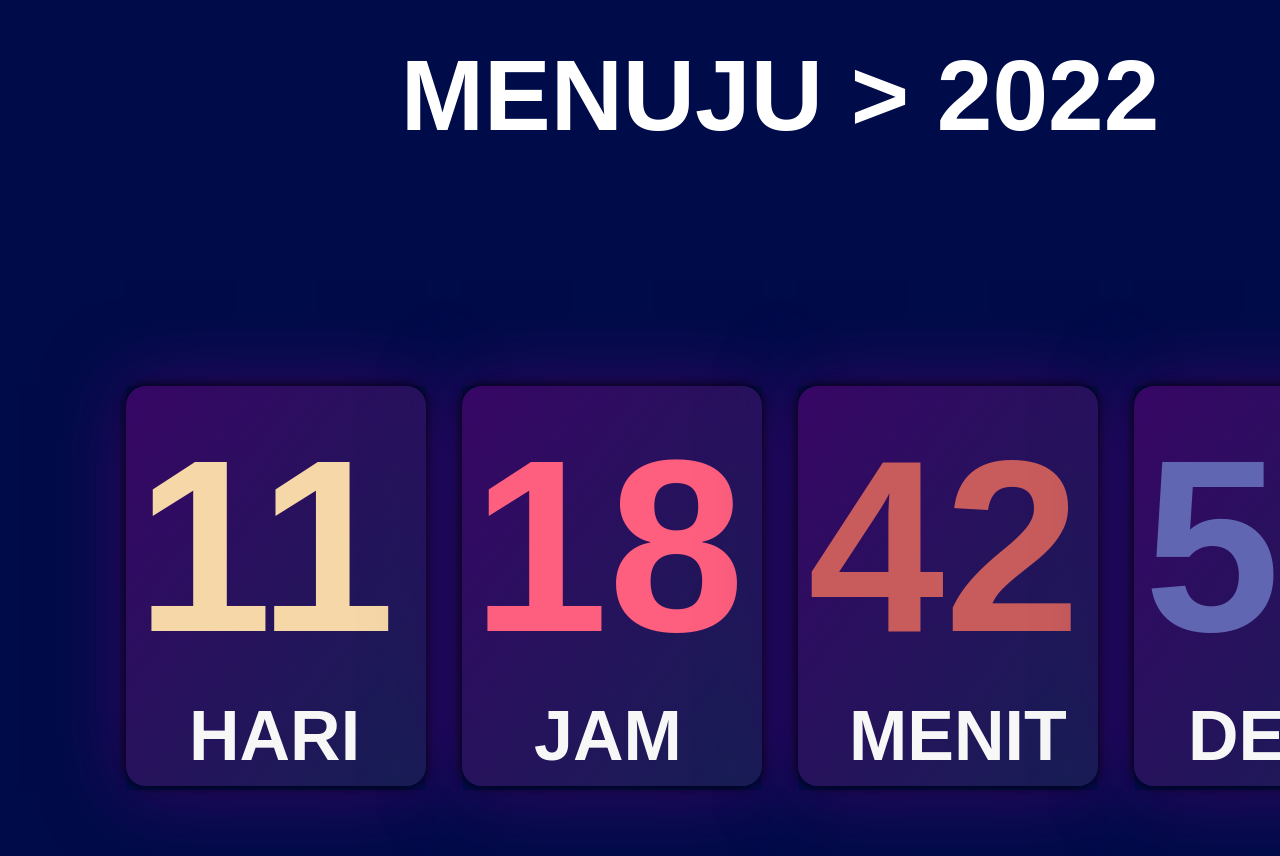
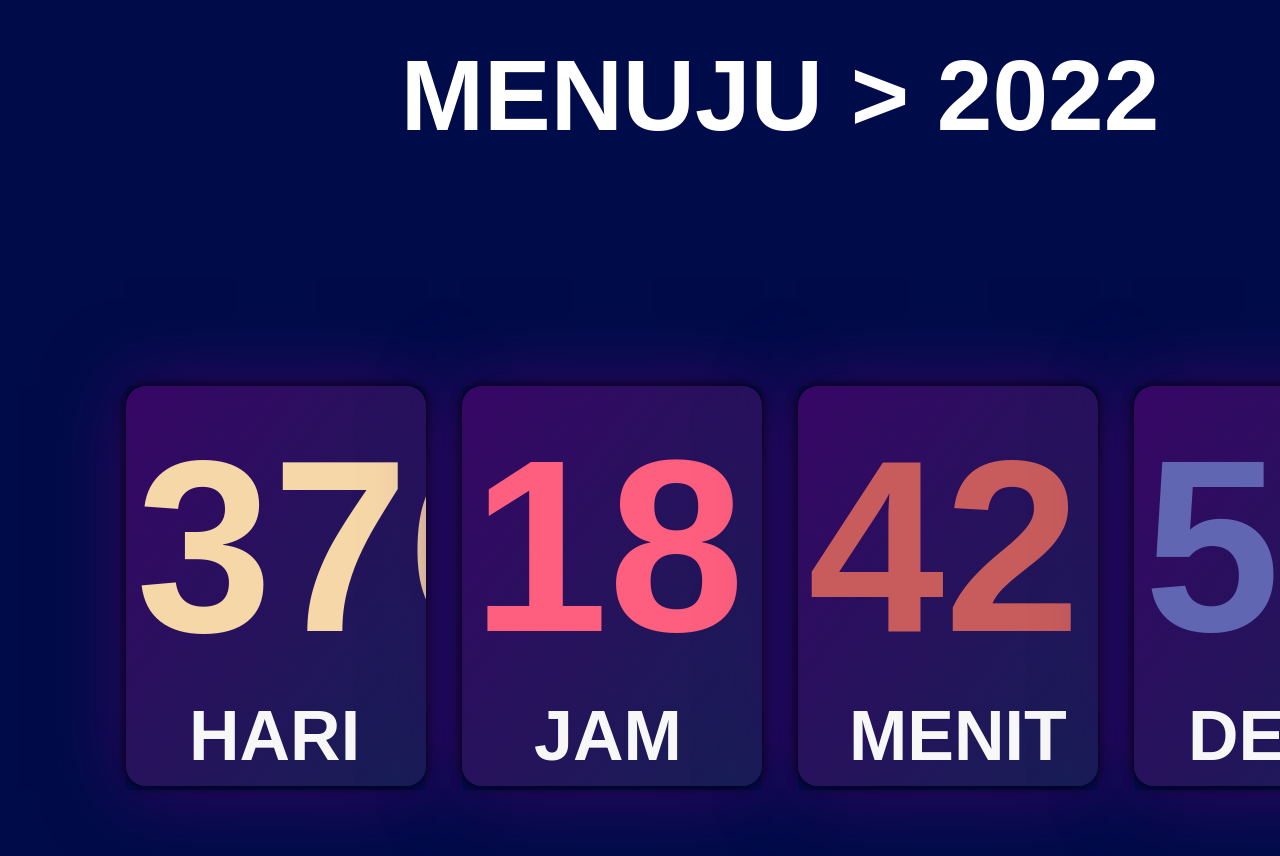
Before and after one commit to Haki04/Project, a plain HTML site: page tahunBaru.html in a window 1280 px wide. Shown: the part 192-1048 px from the top of the page. Drawn offline with Linux system fonts and the light colour scheme.

Commit message:
Update tahunBaru.html

```diff
--- a/tahunBaru.html
+++ b/tahunBaru.html
@@ -162,7 +162,7 @@
 
 
 
-        const waktuH = new Date("Jan 1, 2022, 00:00:00").getTime()
+        const waktuH = new Date("Dec 31, 2022, 23:59:59").getTime()
 
         const HBD = setInterval (function(){
         const waktuS = new Date().getTime();
```
